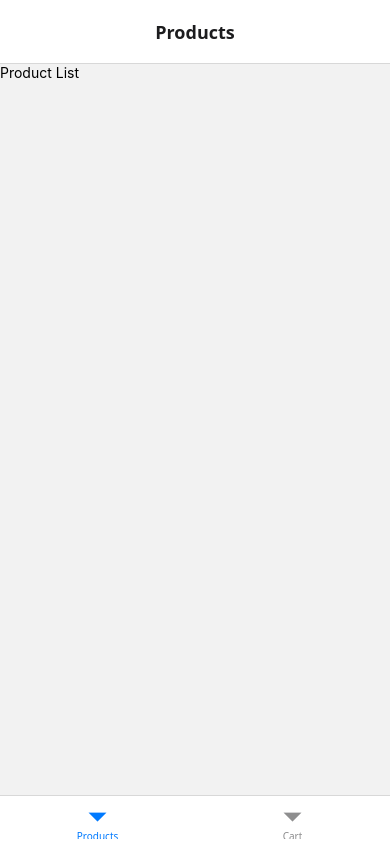
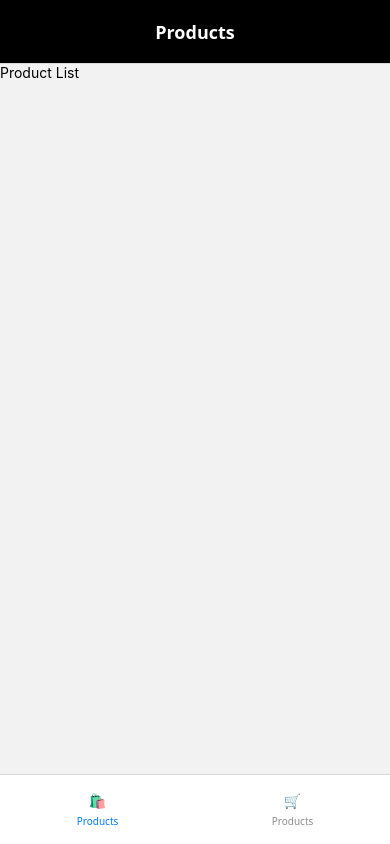
Before and after one commit to omalbopeee/ShoppingCartApp, a React Native app: screen / in a window 390 px wide. Built offline with nearby package versions, Linux system fonts and the light colour scheme.

Commit message:
Create top header and bottom tab styles - Create top header and bottom tab styles
- Define styles for the top and bottom tab bar styles

- Added icon for the bottom tabs

```diff
--- a/src/utility/navigation/RootNavigator.tsx
+++ b/src/utility/navigation/RootNavigator.tsx
@@ -2,22 +2,59 @@ import { NavigationContainer } from '@react-navigation/native';
 import { createBottomTabNavigator } from '@react-navigation/bottom-tabs';
 import ProductListScreens from '../../Screens/ProductListScreens.tsx';
 import CartScreen from '../../Screens/CartScreen.tsx';
+import { StyleSheet, Text } from 'react-native';
+import cartScreen from '../../Screens/CartScreen.tsx';
 
 const RootNavigator = () => {
   const Tab = createBottomTabNavigator();
 
+  const ProductTabIcon = ({ focused }: { focused: boolean }) => {
+    return <Text>🛍️</Text>;
+  };
+  const CartTabIcon = ({ focused }: { focused: boolean }) => {
+    return <Text>🛒</Text>;
+  };
+
   return (
     <NavigationContainer>
-      <Tab.Navigator screenOptions={{
-        headerStyle: {backgroundColor: '#fff'},
-        headerTitleStyle: {fontWeight: '700'},
-        headerTitleAlign: 'center',
-      }}>
-        <Tab.Screen name="Products" component={ProductListScreens} />
-        <Tab.Screen name="Cart" component={CartScreen} />
+      <Tab.Navigator
+        initialRouteName="Products"
+        screenOptions={{
+          headerStyle: { backgroundColor: '#000' },
+          headerTintColor: '#FFF',
+          headerTitleStyle: { fontWeight: 700 },
+          headerTitleAlign: 'center',
+          tabBarStyle: styles.tabBarStyle,
+        }}
+      >
+        <Tab.Screen
+          name="Products"
+          component={ProductListScreens}
+          options={{
+            title: 'Products',
+            tabBarIcon: focused => <ProductTabIcon focused />,
+          }}
+        />
+        <Tab.Screen
+          name="Cart"
+          component={CartScreen}
+          options={{
+            title: 'Products',
+            tabBarIcon: focused => <CartTabIcon focused />,
+          }}
+        />
       </Tab.Navigator>
     </NavigationContainer>
   );
 };
 
+const styles = StyleSheet.create({
+  tabBarStyle: {
+    height: 70,
+    paddingTop: 6,
+    paddingBottom: 6,
+    borderTopWidth: 1,
+  },
+});
+
 export default RootNavigator;
```
